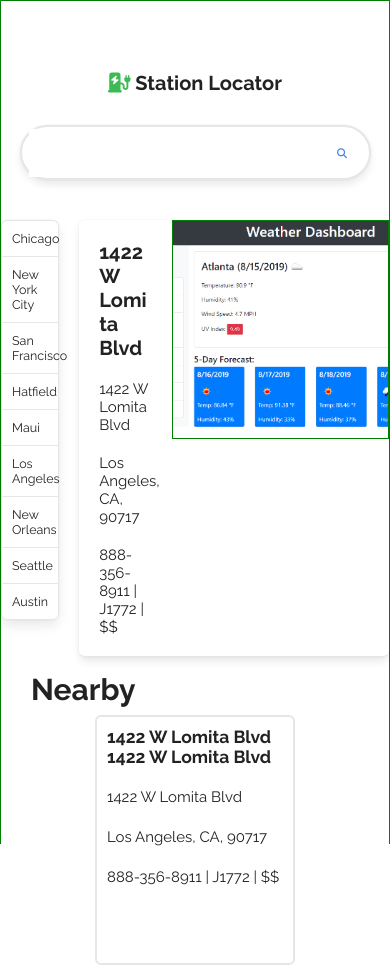
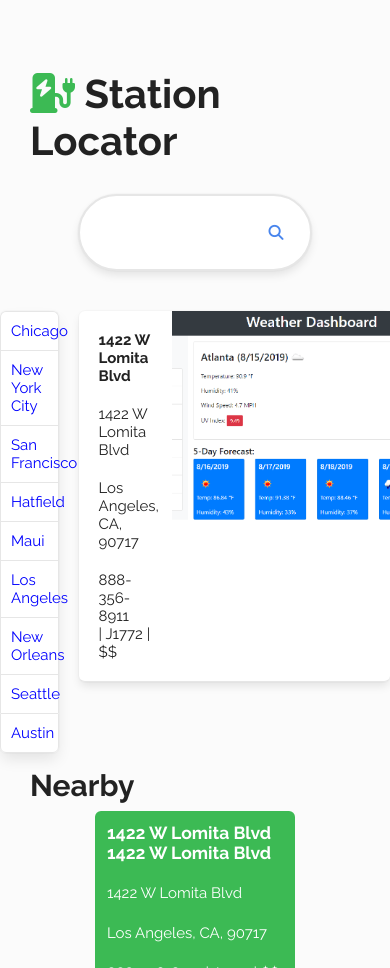
Before and after one commit to espinbrandon49/EV-Station-Location, a website with bundled scripts: page index.html in a window 390 px wide. Shown: the top 968 px of the page. Built offline with nearby package versions, Linux system fonts and the light colour scheme.

Commit message:
make app responsive to all viewports

```diff
--- a/index.html
+++ b/index.html
@@ -60,7 +60,11 @@
         <p class="mapDisplay-card-item mapDisplay-card-name">1422 W Lomita Blvd </p>
         <p class="mapDisplay-card-item">1422 W Lomita Blvd</p>
         <p class="mapDisplay-card-item">Los Angeles, CA, 90717</p>
-        <p class="mapDisplay-card-item">888-356-8911 | J1772 | $$</p>
+        <div class="mapDisplay-card-item">
+          <div>888-356-8911</div>
+          <div> | J1772 | </div>
+          <div> $$ </div>
+        </div>
       </div>
       <div id="mapDiv" class="mapDisplay-map">
         <img class="map" src="./assets/images/06-server-side-apis-challenge-demo.png" />
--- a/scss/abstracts/mixins.scss
+++ b/scss/abstracts/mixins.scss
@@ -13,22 +13,14 @@
 }
 
 // save for future use
+// @mixin mq($size) {
+//   @media only screen and (min-width: $size) {
+//     @content;
+//   }
+// }
+
 @mixin mq($size) {
-  @media only screen and (min-width: $size) {
+  @media only screen and (max-width: $size) {
     @content;
   }
 }
-
-// save for future use
-@mixin centering($topValue) {
-  position: absolute;
-  top: $topValue;
-  left: 50%;
-  transform: translate(-50%, -50%);
-}
-
-@mixin textStyles($transform: uppercase) {
-  font-weight: 300;
-  letter-spacing: 2px;
-  text-transform: $transform;
-}
--- a/scss/abstracts/variables.scss
+++ b/scss/abstracts/variables.scss
@@ -1,7 +1,7 @@
 $search-bar-border: #e6e6e6;
 $stats-color: #70757a;
 $clear-button-color: #d9d9d9;
-$background-color: #fff;
+$background-color: #FBFBFB;
 $font-color: #222;
 $logo-green: #3cba54;
 $logo-red: #db3236;
--- a/scss/base/_base.scss
+++ b/scss/base/_base.scss
@@ -9,10 +9,8 @@
 html {
   /* html is set to 62.5% so that all REM measurements are based on 10px sizing. 1.5rem = 15px */
   font-size: 62.5%;
-  // @include fullSpace(1200px);
   max-width: 1200px;
   height: 100%;
-  border: 1px solid green;
   margin: 0 auto;
 }
 
@@ -23,10 +21,6 @@ body {
   font-family: "Raleway", sans-serif;
 }
 
-.body {
-  // @include fullSpace;
-  //  border: 1px solid green;
-}
 .none {
   display: none;
 }
@@ -44,5 +38,4 @@ ul ol,
 ol ol,
 ol ul {
   margin: 1.5rem 0 1.5rem 3rem;
-  font-size: 90%;
 }
--- a/scss/base/_customBox.scss
+++ b/scss/base/_customBox.scss
@@ -2,9 +2,7 @@
   background-color: white;
   border-radius: 6px;
   box-shadow: 0 0.5em 1em -0.125em rgba(10, 10, 10, 0.1), 0 0px 0 1px rgba(10, 10, 10, 0.02);
-  // color: #4a4a4a;
   display: block;
-  // padding: 1.25rem;
 }
 
 a.box:hover, a.box:focus {
--- a/scss/components/_footer.scss
+++ b/scss/components/_footer.scss
@@ -1,5 +1,4 @@
 body footer {
-  // border: 1px solid green;
   text-align: center;
   padding-top: 37px;
 
--- a/scss/components/_mapDisplay.scss
+++ b/scss/components/_mapDisplay.scss
@@ -8,8 +8,10 @@
     &-name {
       font-size: 2rem;
       overflow-wrap: break-word;
-      // text-align: center;
       font-weight: 700;
+      @include mq(920px) {
+        font-size: 1.5rem;
+      }
     }
 
     &-item {
--- a/scss/components/_nearby.scss
+++ b/scss/components/_nearby.scss
@@ -10,10 +10,12 @@
   }
 
   &-card {
-    border: 2px solid $search-bar-border;
+    border: 2px solid $logo-green;
+    background-color: $logo-green;
     border-radius: 6px;
     max-width: 200px;
     height: 250px;
+    color: #fff;
 
     &-name {
       font-size: 1.75rem !important;
--- a/scss/components/_savedLocations.scss
+++ b/scss/components/_savedLocations.scss
@@ -1,5 +1,8 @@
 .savedLocations {
-  font-size: 1.25em;
+  font-size: 1.5em;
+      @include mq(920px) {
+      color: blue;
+    }
 
   & li:last-child {
     border-bottom: 0.1em solid $search-bar-border;
--- a/scss/components/_searchEntry.scss
+++ b/scss/components/_searchEntry.scss
@@ -37,7 +37,8 @@
 
     input[type="text"] {
       flex-grow: 1;
-      font-size: 0.75rem;
+      // font-size: 0.75rem;
+      font-size: 2rem;
       text-align: left;
       letter-spacing: 0.1rem;
       border: 0;
@@ -83,7 +84,7 @@
     }
 
     .clear {
-      // display: flex;
+      //  the x becomes centered programattically when you input text, after you connect the JavaScript.
       justify-content: center;
       align-items: center;
       color: $stats-color;
--- a/scss/layout/_layout.scss
+++ b/scss/layout/_layout.scss
@@ -1,11 +1,8 @@
 .searchEntry {
-  // border: 1px solid green;
   @include flexPosition(center, center, column);
 }
 
 .saved-map {
-  // border: 1px solid green;
-  // @include flexPosition(space-between, flex-start, row);
   border-radius: 6px;
   display: flex;
   gap: 2rem;
@@ -13,11 +10,9 @@
 
 .savedLocations {
   @include fullSpace(15%);
-  // @include flexPosition(flex-start, flex-start, column);
 }
 
 .mapDisplay {
-  // @include flexPosition(flex-start, flex-start, row);
   display: flex;
   @include fullSpace(85%);
 
@@ -27,14 +22,12 @@
 
   &-map {
     @include fullSpace(70%);
-    border: 1px solid green;
   }
 }
 
 .nearby {
   @include flexPosition(flex-start, flex-start, column);
   @include fullSpace;
-  // border: 1px solid green;
 
   &-card-wrapper {
     @include flexPosition(center, flex-start, row);
```
Also changed, not shown: css/main.css.
